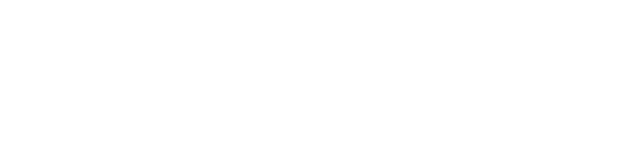
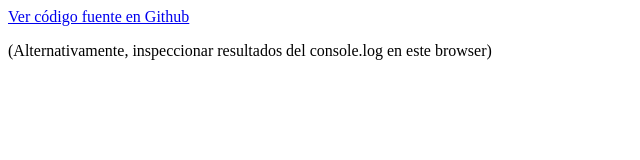
Before and after one commit to Rod1GitHub/DesafioCreandoyModificandoObjetos, a plain HTML site: page index.html in a window 1280 px wide. Shown: the whole page, without its empty margins (0-640 px from the left). Drawn offline with Linux system fonts and the light colour scheme.

Commit message:
agregando link a githug

```diff
--- a/index.html
+++ b/index.html
@@ -7,6 +7,8 @@
     <title>Desafio Creando y Modificando Objetos</title>
 </head>
 <body>
+    <a href="https://github.com/Rod1GitHub/DesafioCreandoyModificandoObjetos">Ver código fuente en Github</a>
+    <p>(Alternativamente, inspeccionar resultados del console.log en este browser)</p>
 
     <script src="./script.js"></script>
 </body>
```
